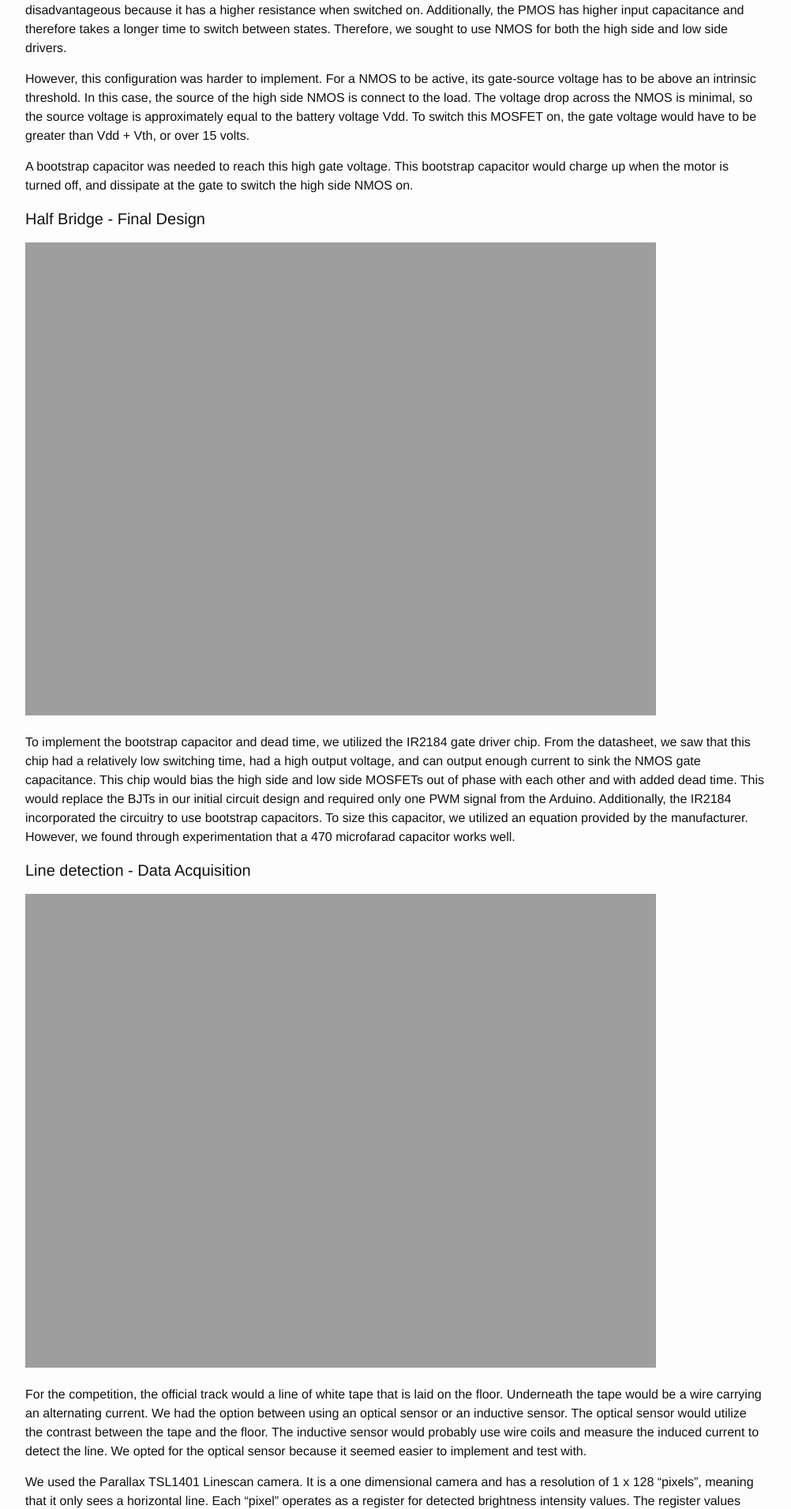
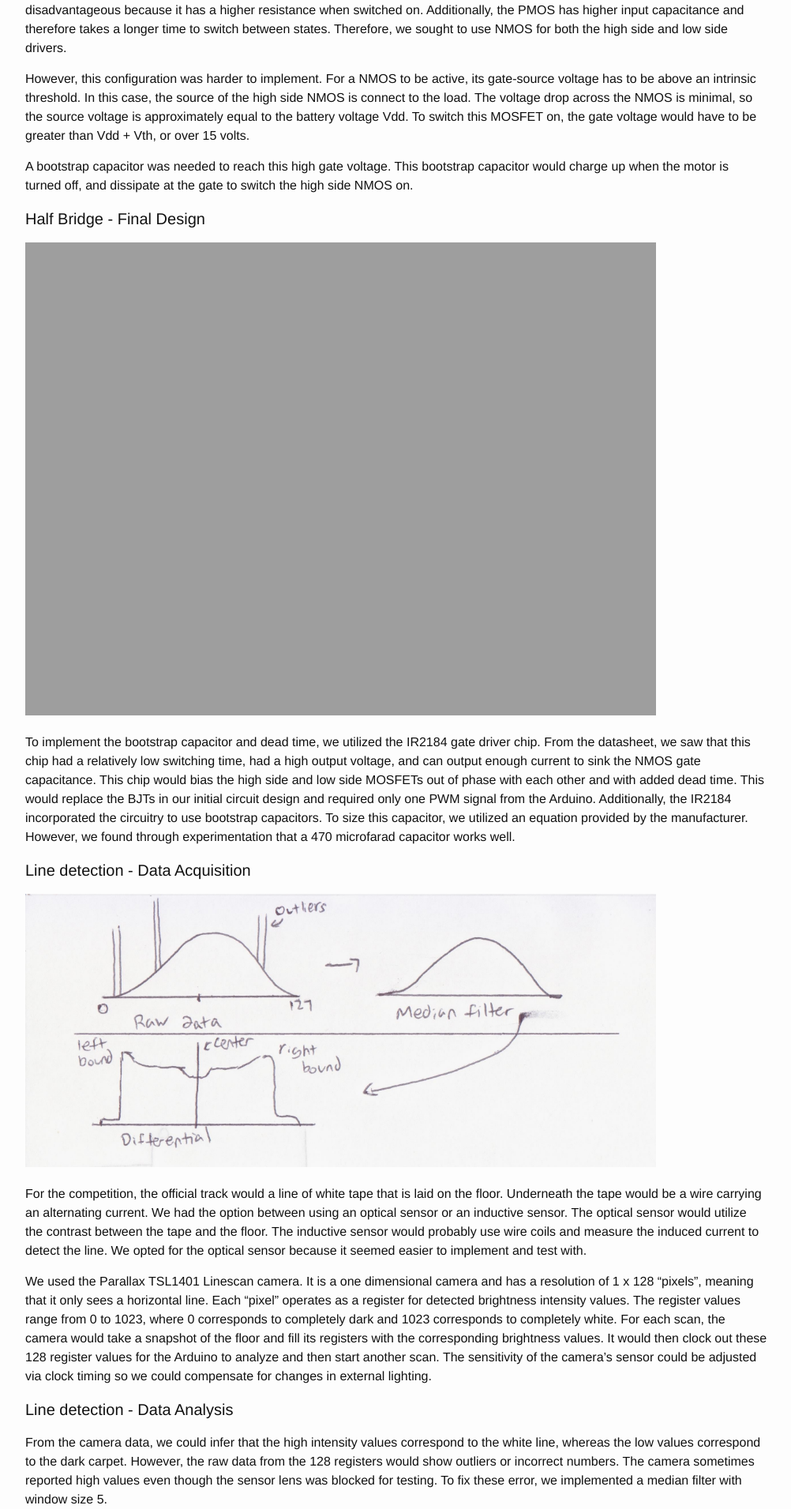
Before and after one commit to dac067/dac067.github.io, a Jekyll site: the page built from _posts/2017-05-07-Autonomous-Line-Follower.markdown, in a window 1280 px wide. Shown: the part 4489-6400 px from the top of the page at 79% size, without its empty margins (138-1140 px from the left). Built offline with Jekyll 4.4.1, drawn with Linux system fonts in a browser that asks for light colours.

Commit message:
data picture

```diff
--- a/_posts/2017-05-07-Autonomous-Line-Follower.markdown
+++ b/_posts/2017-05-07-Autonomous-Line-Follower.markdown
@@ -89,7 +89,7 @@ To implement the bootstrap capacitor and dead time, we utilized the IR2184 gate
 
 <h4>Line detection - Data Acquisition</h4>
 
-![post-image]({{site.url}}/assets/gatedriverfinal.jpg)
+![post-image]({{site.url}}/assets/data.jpg)
 
 For the competition, the official track would a line of white tape that is laid on the floor. Underneath the tape would be a wire carrying an alternating current. We had the option between using an optical sensor or an inductive sensor. The optical sensor would utilize the contrast between the tape and the floor. The inductive sensor would probably use wire coils and measure the induced current to detect the line. We opted for the optical sensor because it seemed easier to implement and test with.
 
```
Also changed, not shown: other parts of _posts/2017-05-07-Autonomous-Line-Follower.markdown (+2 -0 lines), assets/data.jpg (added).
